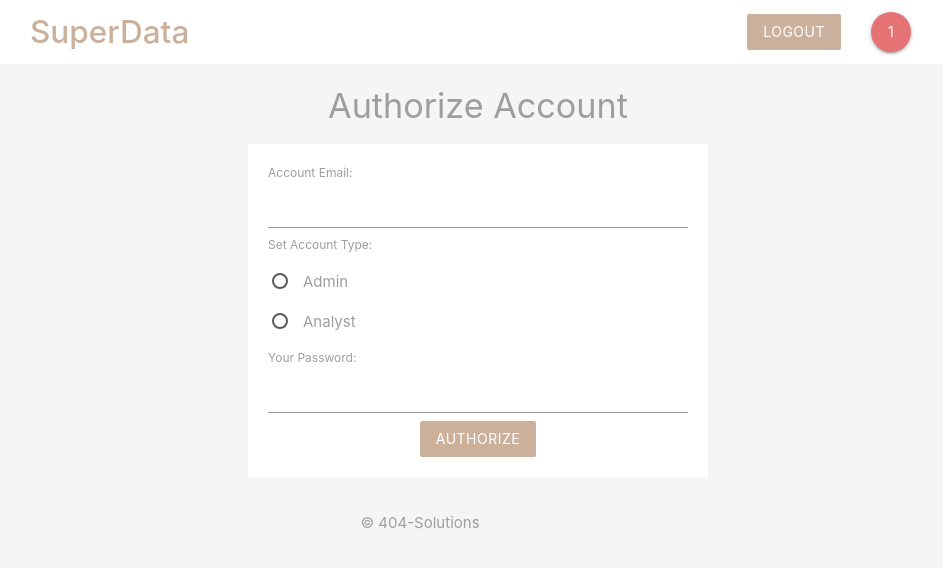
After one commit to darklongnightt/404-Solutions, a PHP site: page /authorize_acc.php in a window 1280 px wide. The commit adds this page. Shown: the top 568 px of the page, without its empty margins (220-1163 px from the left). Run offline with PHP 8.4, Linux system fonts and the light colour scheme; the visitor is signed in with stand-in values (Sample User, id 1); some libraries are stand-ins or nearby versions.

Commit message:
Separation of concerns

```diff
--- /dev/null
+++ b/authorize_acc.php
@@ -0,0 +1,131 @@
+<?php
+include("config/db_connect.php");
+include('templates/header.php');
+
+$password = $checkPassword = $email_to_auth = $acc_type = '';
+$email = $_SESSION['U_EMAIL'];
+$errors = array('password' => '', 'email_to_auth' => '', 'acc_type' => '');
+
+//Checks if button of name="submit" is clicked
+if (isset($_POST['submit'])) {
+
+    if (empty($_POST['acc_type'])) {
+        $errors['acc_type'] = 'Account type is required!';
+    } else {
+        $acc_type = $_POST['acc_type'];
+    }
+
+    if (empty($_POST['password'])) {
+        $errors['password'] = 'Your password is required!';
+    } else {
+        $password = $_POST['password'];
+    }
+
+    if (empty($_POST['email_to_auth'])) {
+        $errors['email_to_auth'] = 'Email of user to authorize is required!';
+    } else {
+        $email_to_auth = $_POST['email_to_auth'];
+    }
+
+    // Checks if form is error free
+    if (!array_filter($errors)) {
+
+        // Formatting string for db security
+        $email = mysqli_real_escape_string($conn, $email);
+        $email_to_auth = mysqli_real_escape_string($conn, $_POST['email_to_auth']);
+        $password = mysqli_real_escape_string($conn, $_POST['password']);
+
+        // Checks if customer exists
+        $sql = "SELECT * FROM customer where EMAIL = '$email_to_auth'";
+        $result = mysqli_query($conn, $sql);
+        $checkResult = mysqli_num_rows($result);
+
+        if ($checkResult > 0) {
+            // Gets admin user account to check password
+            $sql = "SELECT * FROM customer WHERE EMAIL = '$email'";
+            if ($result = mysqli_query($conn, $sql)) {
+                $customer = mysqli_fetch_assoc($result);
+                // Usage of password_verify() results in constant time preventing timing attacks
+                $checkPassword = password_verify($password, $customer['PASSWORD']);
+
+                // Default deny policy
+                if (!$checkPassword) {
+                    $errors['password'] = 'Password is wrong!';
+                } else if ($checkPassword) {
+
+                    // Generate new unique uid for the customer
+                    $unique = true;
+                    $userid = '';
+                    do {
+                        $userid = uniqid($acc_type, true);
+                        $sql = "SELECT * FROM customer WHERE USERID = '$userid'";
+                        $result = mysqli_query($conn, $sql);
+                        $checkResult = mysqli_num_rows($result);
+                        if ($checkResult > 0) {
+                            $unique = false;
+                        }
+                    } while (!$unique);
+
+                    // Update uid to authorize selected selected user
+                    $sql = "UPDATE customer SET USERID='$userid' WHERE EMAIL = '$email_to_auth'";
+
+                    if (mysqli_query($conn, $sql)) {
+                        header("Location: index.php");
+                    } else {
+                        $errors['email_to_auth'] = 'Invalid user email!';
+                    }
+                }
+            } else {
+                echo 'Query Error: ' . mysqli_error($conn);
+            }
+        } else {
+            $errors['email_to_auth'] = 'Invalid user email!';
+        }
+
+        mysqli_free_result($result);
+        mysqli_close($conn);
+    }
+}
+
+?>
+
+<!DOCTYPE HTML>
+<html>
+
+<section class="container grey-text">
+    <h4 class="center">Authorize Account</h4>
+    <form action="authorize_acc.php" class="white" method="POST">
+        <label>Account Email: </label>
+        <input type="text" name="email_to_auth" value="<?php echo htmlspecialchars($email_to_auth); ?>">
+        <div class="red-text"><?php echo htmlspecialchars($errors['email_to_auth']); ?></div>
+
+        <label>Set Account Type: </label>
+        <p>
+            <label>
+                <input name="acc_type" type="radio" value="ADM" <?php if (isset($acc_type) && $acc_type == "ADM") echo "checked"; ?>>
+                <span>Admin</span>
+            </label>
+        </p>
+        <p>
+            <label>
+                <input name="acc_type" type="radio" value="ANL" <?php if (isset($acc_type) && $acc_type == "ANL") echo "checked"; ?>>
+                <span>Analyst</span>
+            </label>
+        </p>
+        <div class="red-text"><?php echo htmlspecialchars($errors['acc_type']); ?></div>
+
+
+        <label>Your Password: </label>
+        <input type="password" name="password">
+        <div class="red-text"><?php echo htmlspecialchars($errors['password']); ?></div>
+
+        <div class="center">
+            <input type="submit" name="submit" value="Authorize" class="btn brand z-depth-0">
+        </div>
+    </form>
+</section>
+
+
+<?php include("templates/footer.php"); ?>
+
+</html>
--- a/index.php
+++ b/index.php
@@ -97,9 +97,11 @@ if ($_POST) {
 }
 
 $query .= "\nLIMIT $startingLimit , $resultsPerPage";
+
 // Getting data from table: product as associative array
 $result = mysqli_query($conn, $query);
 $productList = mysqli_fetch_all($result, MYSQLI_ASSOC);
+
 // Free memory of result and close connection
 mysqli_free_result($result);
 mysqli_close($conn);
--- a/templates/header.php
+++ b/templates/header.php
@@ -1,5 +1,8 @@
 <?php
 session_start();
+$uid = '';
+if (isset($_SESSION['U_UID']))
+	$uid = $_SESSION['U_UID'];
 ?>
 
 <head>
@@ -119,7 +122,7 @@ session_start();
 			</strong>
 			<ul id="nav-mobile" class="right hide-on-small-and-down">
 
-				<?php if (isset($_SESSION['U_UID'])) { ?>
+				<?php if ($uid) { ?>
 					<li class="right">
 						<a href="../index.php" class="btn btn-floating red lighten-2"><?php echo $_SESSION['U_INITIALS'] ?></a>
 					</li>
@@ -128,21 +131,15 @@ session_start();
 						<a href="../authentication/logout.php" class="btn brand z-depth-0">Logout</a>
 					</li>
 
-					<li>
-						<a href="../cart.php" class="btn brand z-depth-0">Cart</a>
-					</li>
+					<?php if (substr($uid, 0, 3) == 'CUS') {
+						include('customer_nav.php');
+					} else if (substr($uid, 0, 3) == 'ADM') {
+						include('admin_nav.php');
+					} else if (substr($uid, 0, 3) == 'ANL') {
+						include('analyst_nav.php');
+					}
+					?>
 
-					<li>
-						<a href="../my_orders.php" class="btn brand z-depth-0">Orders</a>
-					</li>
-
-					<li>
-						<a href="../inventory_management.php" class="btn brand z-depth-0">Inventory Management</a>
-					</li>
-
-					<li>
-						<a href="../my_favourites.php" class="btn brand z-depth-0">Favourites</a>
-					</li>
 
 				<?php } else { ?>
 					<li>
@@ -154,9 +151,6 @@ session_start();
 					</li>
 				<?php } ?>
 
-				<li>
-					<a href="/list_product.php" class="btn brand z-depth-0">List Product</a>
-				</li>
 			</ul>
 		</div>
 	</nav>
```
Also changed, not shown: product_details.php (+9 -3 lines), templates/admin_nav.php (added, +11 -0 lines), templates/analyst_nav.php (added, +19 -0 lines), templates/customer_nav.php (added, +11 -0 lines), analysis/market_basket.php (renamed from scripts/shinydemo.php).
